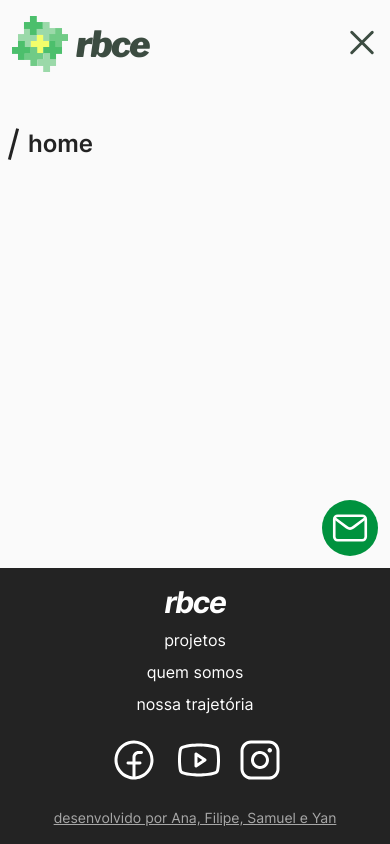
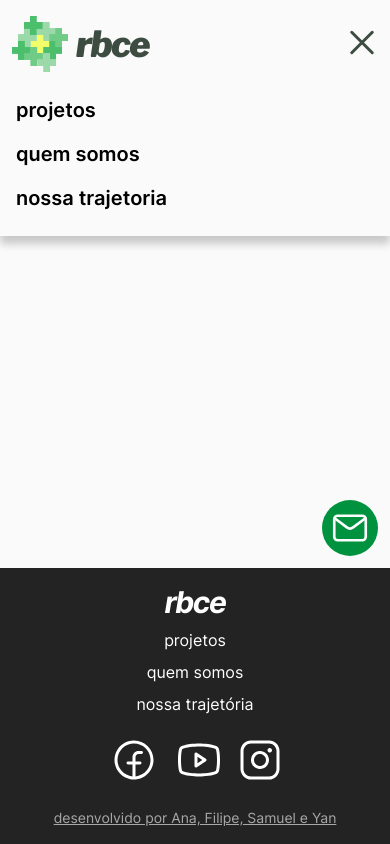
Before and after one commit to team-rbce/rbce, a React (Vite) app: page / in a window 390 px wide. Both pictures are taken after a click on the button 362 px from the left and 44 px from the top of the page. Built offline with nearby package versions, Linux system fonts and the light colour scheme.

Commit message:
fixing menu on mobile sizes

```diff
--- a/src/components/EmailModal/EmailModalForm.jsx
+++ b/src/components/EmailModal/EmailModalForm.jsx
@@ -3,8 +3,6 @@ import PropTypes from 'prop-types';
 import Input from '../Input/Input';
 
 export default function EmailModalForm({ setIsModalOpen }) {
-  console.log(setIsModalOpen);
-
   const initialUserMessage = {
     name: '',
     email: '',
--- a/src/components/Header/Header.jsx
+++ b/src/components/Header/Header.jsx
@@ -1,20 +1,26 @@
-import React from 'react';
+import React, { useState } from 'react';
 import { Link } from 'react-router-dom';
 import HeaderMenu from './HeaderMenu';
 import HeaderNav from './HeaderNav';
 import Logo from '../Logo/Logo';
+import HeaderNavMenu from './HeaderNavMenu';
 
 export default function Header() {
+  const [isMenuOpen, setIsMenuOpen] = useState(false);
+
   return (
+    <>
       <header className="flex px-3 py-4 justify-between items-center bg-background-primary-light sm:px-10 md:px-16 lg:px-24">
         <div className="flex items-center gap-2 text-[#3c4c41]">
           <Logo />
           <h1 className="font-LibreFranklinItalic font-black text-4xl tracking-tighter"><Link to="/">rbce</Link></h1>
         </div>
         <div className="font-LibreFranklin text-background-primary-dark">
-        <HeaderMenu />
+          <HeaderMenu setIsMenuOpen={ setIsMenuOpen } isMenuOpen={ isMenuOpen } />
           <HeaderNav />
         </div>
       </header>
+      <HeaderNavMenu isMenuOpen={ isMenuOpen } />
+    </>
   );
 }
--- a/src/components/Header/HeaderMenu.jsx
+++ b/src/components/Header/HeaderMenu.jsx
@@ -1,17 +1,22 @@
 import React from 'react';
 import './Menu.css';
+import PropTypes from 'prop-types';
 
-export default function HeaderMenu() {
-  const handleOpenMenu = () => {
-    const menu = document.querySelector('.container');
-    menu.classList.toggle('change');
-  };
-
+export default function HeaderMenu({ setIsMenuOpen, isMenuOpen }) {
   return (
-    <button className="container flex sm:hidden" onClick={ handleOpenMenu } aria-label="Toggle Menu">
+    <button
+      className={ `${isMenuOpen ? 'change' : ''} container flex sm:hidden` }
+      onClick={ () => setIsMenuOpen((prevState) => !prevState) }
+      aria-label="Toggle Menu"
+    >
       <div className="bar1" />
       <div className="bar2" />
       <div className="bar3" />
     </button>
   );
 }
+
+HeaderMenu.propTypes = {
+  setIsMenuOpen: PropTypes.func.isRequired,
+  isMenuOpen: PropTypes.bool.isRequired,
+};
--- /dev/null
+++ b/src/components/Header/HeaderNavMenu.jsx
@@ -0,0 +1,17 @@
+import React from 'react';
+import propTypes from 'prop-types';
+import HeaderNavItem from './HeaderNavItem';
+
+export default function HeaderNavMenu({ isMenuOpen }) {
+  return (
+    <nav className={ `${isMenuOpen ? 'block' : 'hidden'} absolute z-10 bg-background-primary-light w-full flex flex-col gap-4 text-xl justify-center item px-4 pt-2 pb-6 font-Inter font-semibold shadow-bottom-only` }>
+      <HeaderNavItem>projetos</HeaderNavItem>
+      <HeaderNavItem>quem somos</HeaderNavItem>
+      <HeaderNavItem>nossa trajetoria</HeaderNavItem>
+    </nav>
+  );
+}
+
+HeaderNavMenu.propTypes = {
+  isMenuOpen: propTypes.bool.isRequired,
+};
--- a/tailwind.config.js
+++ b/tailwind.config.js
@@ -3,7 +3,8 @@ module.exports = {
   theme: {
     extend: {
       boxShadow: {
-        'custom': '4px 4px 24px rgba(120, 120, 120, 0.1)',
+        custom: '4px 4px 24px rgba(120, 120, 120, 0.1)',
+        'bottom-only': '0 8px 8px rgba(0, 0, 0, 0.2)',
       },
       colors: {
         'color-primary': '#00621D',
```
Also changed, not shown: src/components/Header/Menu.css (+14 -0 lines). Lines whose indentation alone changed are shown as unchanged.
